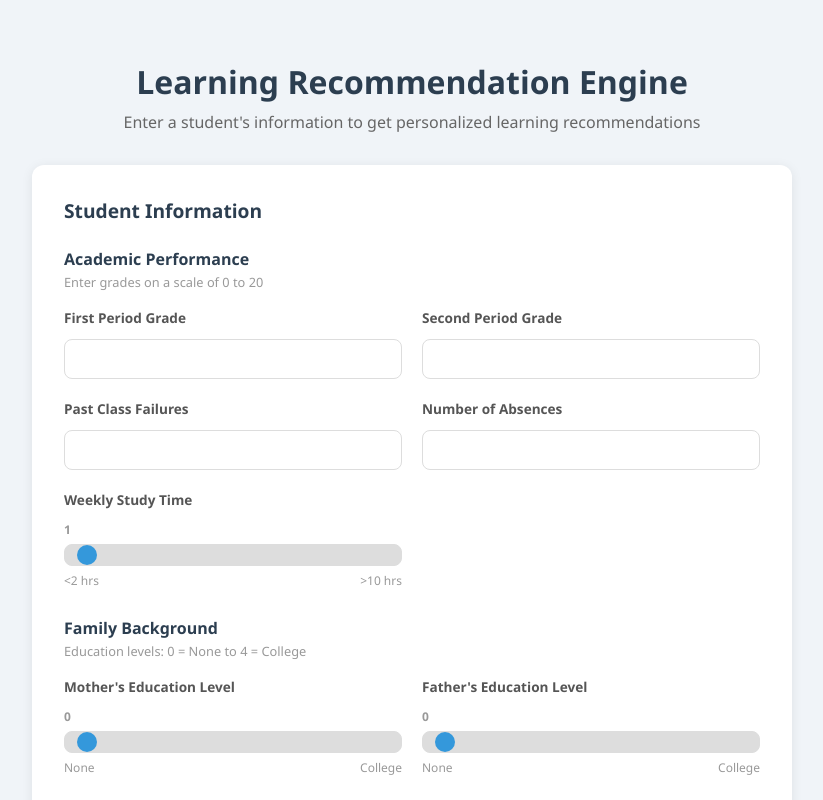
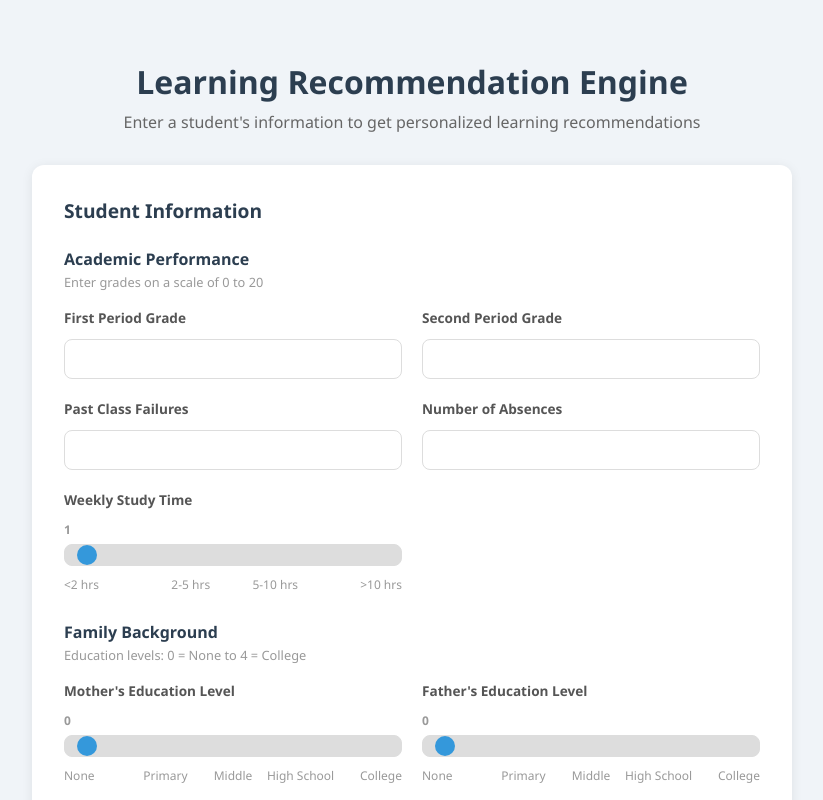
Before and after one commit to pricefy-dotcom/learning-recommender, a React (Create React App) app in the folder frontend/: page / in a window 1280 px wide. Shown: the top 800 px of the page, without its empty margins (228-1051 px from the left). Built offline with nearby package versions, Linux system fonts and the light colour scheme.

Commit message:
Add tick marks to sliders for easier readibility 2

```diff
--- a/frontend/src/App.js
+++ b/frontend/src/App.js
@@ -153,7 +153,7 @@ export default function App() {
               <p className="section-hint">{hint}</p>
             </div>
             <div className="form-grid">
-              {fields.map(({ key, label, min, max, note, type, labels }) => (
+              {fields.map(({ key, label, min, max, note, type, labels, ticks }) => (
                 <div className="form-group" key={key}>
                   <div className="label-row">
                     <label>{label}</label>
@@ -173,6 +173,7 @@ export default function App() {
                       min={min}
                       max={max}
                       labels={labels}
+                      ticks={ticks}
                     />
                   ) : (
                     <input
```
